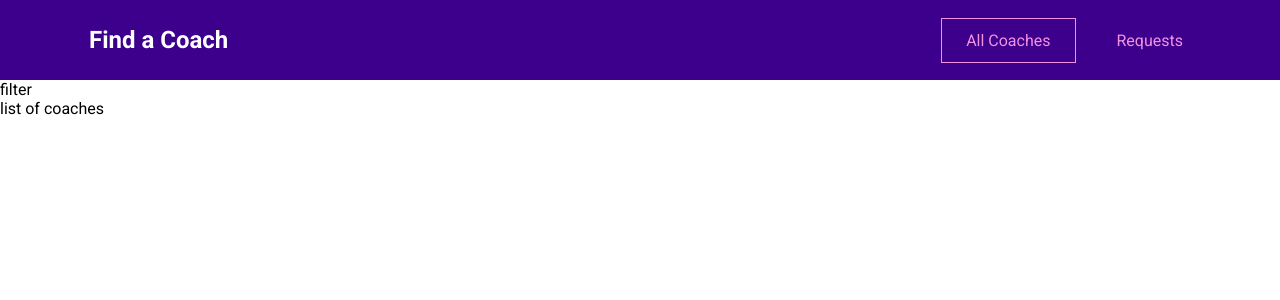
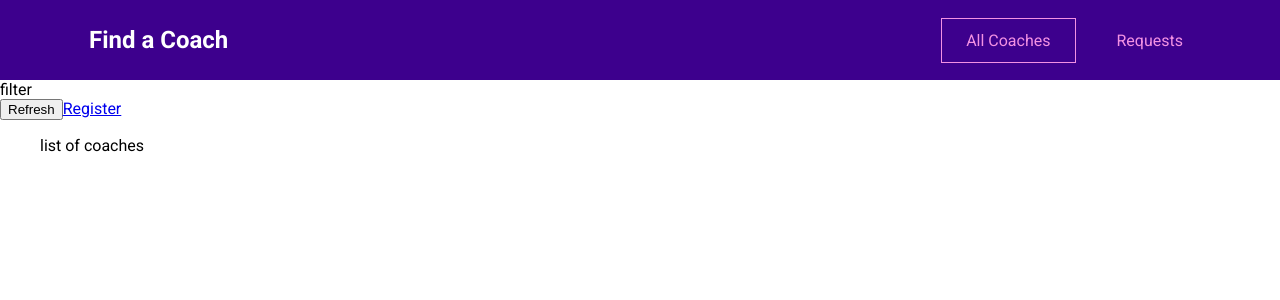
Before and after one commit to N1Anoobis/vue-ts-main-project, a Vue app: page /#/coaches in a window 1280 px wide. Shown: the top 300 px of the page. Built offline with nearby package versions, Linux system fonts and the light colour scheme.

Commit message:
Add content to all pages

```diff
--- a/src/pages/coaches/CoachRegistration.vue
+++ b/src/pages/coaches/CoachRegistration.vue
@@ -0,0 +1,5 @@
+<template>
+  <div>
+    <section>register</section>
+  </div>
+</template>
--- a/src/pages/coaches/CoachesDetail.vue
+++ b/src/pages/coaches/CoachesDetail.vue
@@ -0,0 +1,7 @@
+<template>
+  <div>
+    <section>coach details</section>
+    <router-link to="/coaches/c1/contact"></router-link>
+    <router-view></router-view>
+  </div>
+</template>
--- a/src/pages/coaches/CoachesList.vue
+++ b/src/pages/coaches/CoachesList.vue
@@ -1,6 +1,14 @@
 <template>
   <div>
     <section>filter</section>
-    <section>list of coaches</section>
+    <section>
+      <div class="controls">
+        <button>Refresh</button>
+        <router-link to="/register">Register</router-link>
+      </div>
+      <ul>
+        list of coaches
+      </ul>
+    </section>
   </div>
 </template>
--- a/src/pages/requestes/ContactCoach.vue
+++ b/src/pages/requestes/ContactCoach.vue
@@ -0,0 +1,5 @@
+<template>
+  <div>
+    <section>coach contact</section>
+  </div>
+</template>
--- a/src/pages/requestes/RequestsRecived.vue
+++ b/src/pages/requestes/RequestsRecived.vue
@@ -0,0 +1,5 @@
+<template>
+  <div>
+    <section>request recived</section>
+  </div>
+</template>
```
